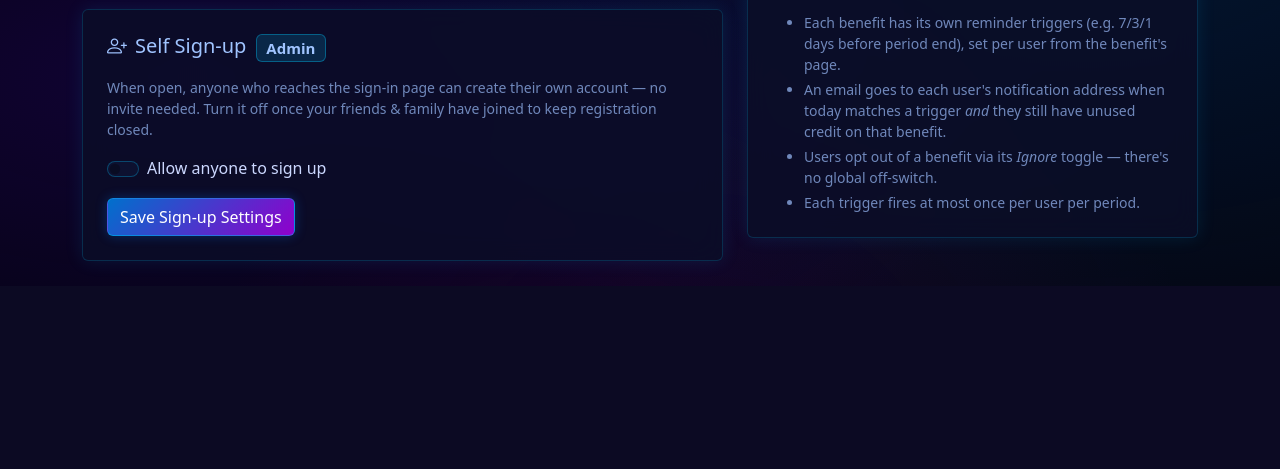
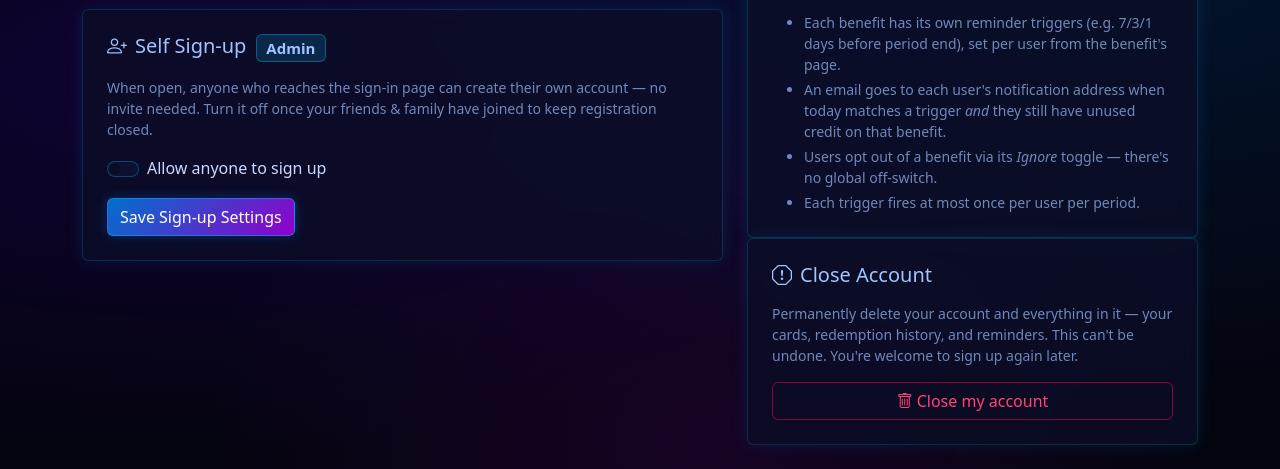
Before and after one commit to trentschroeder/card-benefits-tracker, a Flask app: page /settings in a window 1280 px wide. Shown: the part 1043-1512 px from the top of the page. Before the commit the page ends 1329 px from the top, so only its background shows below. Run offline with Flask 3, Linux system fonts and the light colour scheme; the visitor is signed in with stand-in values (Sample User, id 1); data comes from the database, SQL or seed files in the repository.

Commit message:
Add self-service Close Account
Users can delete their own account from Settings. POST /account/close removes
the user row, which cascades to their cards, redemptions, reminders,
sent_reminders, ignore-flags, share memberships, and invitations (FKs on); the
email is freed so they can sign up again later. Guards: requires current
password, blocked while impersonating, and refuses to delete the only admin.

```diff
--- a/app.py
+++ b/app.py
@@ -2575,6 +2575,36 @@ def change_password():
     return redirect(url_for('settings'))
 
 
+@app.route('/account/close', methods=['POST'])
+@login_required
+def account_close():
+    """Self-service account deletion. Removes the user row, which cascades to
+    their cards, redemptions, reminders, sent_reminders, user_benefits, share
+    memberships, and invitations (ON DELETE CASCADE, with foreign_keys ON in
+    get_db). The email is freed, so they can sign up again later."""
+    if g.impersonator:
+        flash('Exit impersonation before closing an account.', 'danger')
+        return redirect(url_for('settings'))
+    if not check_password_hash(g.user['password_hash'], request.form.get('current_password', '')):
+        flash('Password is incorrect — your account was not closed.', 'danger')
+        return redirect(url_for('settings'))
+
+    db = get_db()
+    if g.user['is_admin']:
+        admin_count = db.execute('SELECT COUNT(*) FROM users WHERE is_admin = 1').fetchone()[0]
+        if admin_count <= 1:
+            db.close()
+            flash('You are the only admin — promote another user to admin before closing your account.', 'danger')
+            return redirect(url_for('settings'))
+
+    db.execute('DELETE FROM users WHERE id = ?', (g.user['id'],))
+    db.commit()
+    db.close()
+    session.clear()
+    flash('Your account and all of its data have been deleted. You can sign up again any time.', 'success')
+    return redirect(url_for('login'))
+
+
 @app.route('/settings', methods=['GET', 'POST'])
 @login_required
 def settings():
--- a/templates/settings.html
+++ b/templates/settings.html
@@ -164,6 +164,47 @@
       </ul>
     </div>
     {% endif %}
+
+    <!-- Close account (every user) -->
+    <div class="card p-4 mb-4 border-danger">
+      <h5 class="mb-3 text-danger"><i class="bi bi-exclamation-octagon me-2"></i>Close Account</h5>
+      <p class="text-muted small mb-3">
+        Permanently delete your account and everything in it — your cards, redemption
+        history, and reminders. This can't be undone. You're welcome to sign up again later.
+      </p>
+      <button type="button" class="btn btn-outline-danger"
+              data-bs-toggle="modal" data-bs-target="#closeAccountModal">
+        <i class="bi bi-trash me-1"></i>Close my account
+      </button>
+    </div>
+  </div>
+</div>
+
+<!-- Close-account confirmation -->
+<div class="modal fade" id="closeAccountModal" tabindex="-1">
+  <div class="modal-dialog modal-sm">
+    <div class="modal-content">
+      <div class="modal-header">
+        <h6 class="modal-title text-danger">Close your account?</h6>
+        <button type="button" class="btn-close" data-bs-dismiss="modal"></button>
+      </div>
+      <form method="post" action="{{ url_for('account_close') }}">
+        <input type="hidden" name="csrf_token" value="{{ csrf_token() }}">
+        <div class="modal-body">
+          <p class="small mb-3">
+            This permanently deletes your account and all of your cards, redemption
+            history, and reminders. <strong>This cannot be undone.</strong>
+          </p>
+          <label class="form-label">Confirm your password</label>
+          <input name="current_password" type="password" class="form-control"
+                 autocomplete="current-password" required>
+        </div>
+        <div class="modal-footer">
+          <button type="button" class="btn btn-secondary btn-sm" data-bs-dismiss="modal">Cancel</button>
+          <button class="btn btn-danger btn-sm"><i class="bi bi-trash me-1"></i>Delete everything</button>
+        </div>
+      </form>
+    </div>
   </div>
 </div>
 
```
